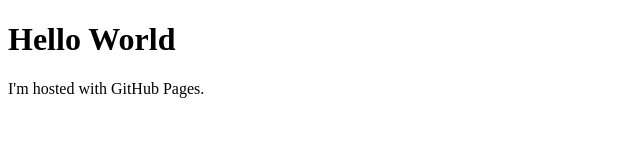
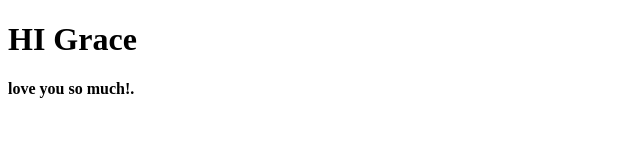
Before and after one commit to CiscoCodex/ciscocodex.github.io, a plain HTML site: page index.html in a window 1280 px wide. Shown: the whole page, without its empty margins (0-640 px from the left). Drawn offline with Linux system fonts and the light colour scheme.

Commit message:
Update index.html

```diff
--- a/index.html
+++ b/index.html
@@ -1,7 +1,8 @@
 <!DOCTYPE html>
 <html>
 <body>
-<h1>Hello World</h1>
-<p>I'm hosted with GitHub Pages.</p>
+<h1>HI Grace</h1>
+<p><strong> love you so much!.</strong></p>
+
 </body>
 </html>
```
